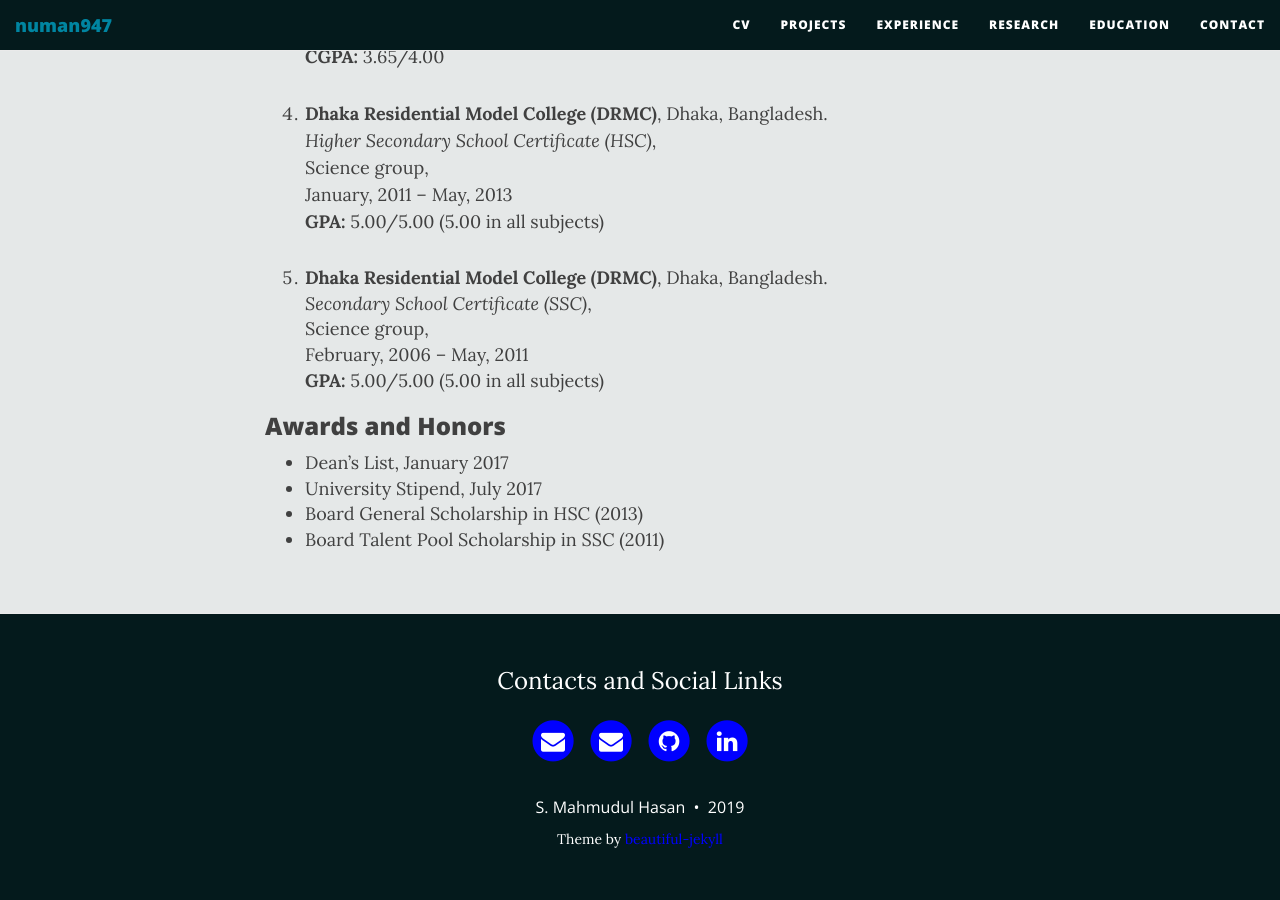
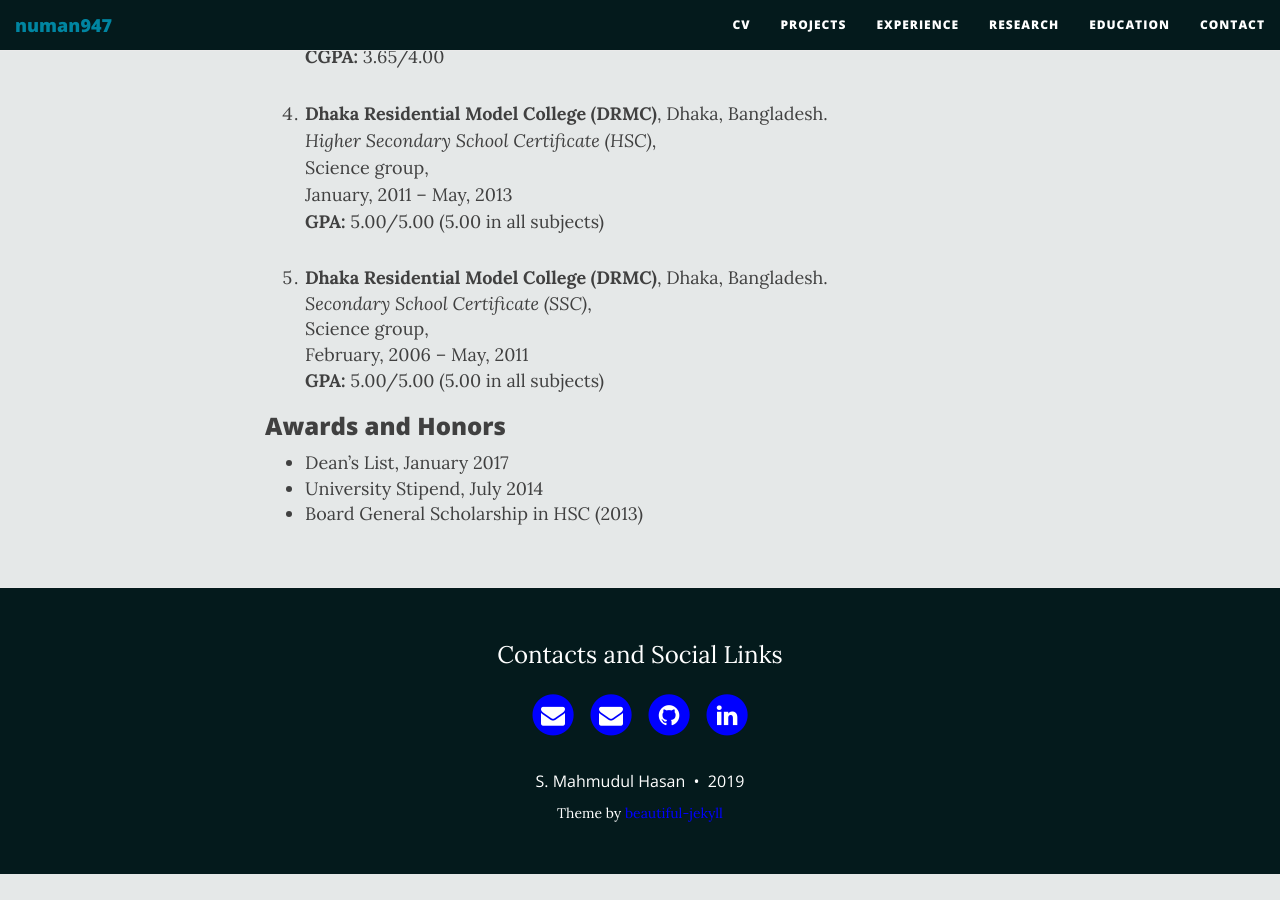
Before and after one commit to numan947/numan947.github.io, a Jekyll site: the page built from education.md, in a window 1280 px wide and 900 px high, scrolled down 773 px. Built offline with Jekyll 4.4.1, drawn with Linux system fonts in a browser that asks for light colours; nearby versions of some CDN libraries; after the commit the page ends 1647 px from its top, so only the background shows below that.

Commit message:
fixed educatiion

```diff
--- a/education.md
+++ b/education.md
@@ -43,6 +43,5 @@ subtitle: In Reverse Chronological Order
 
 ### Awards and Honors
 + Dean’s List, January 2017
-+ University Stipend, July 2017
++ University Stipend, July 2014
 + Board General Scholarship in HSC (2013)
-+ Board Talent Pool Scholarship in SSC (2011)
```
